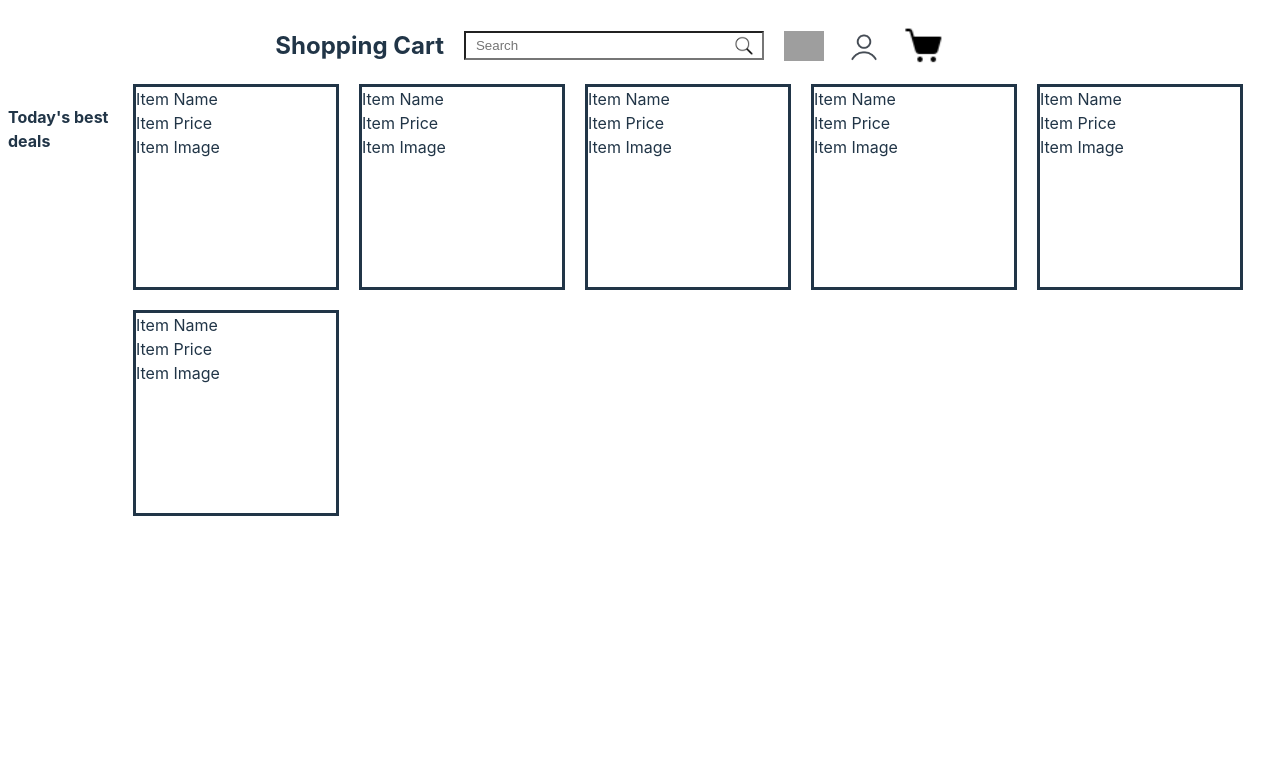
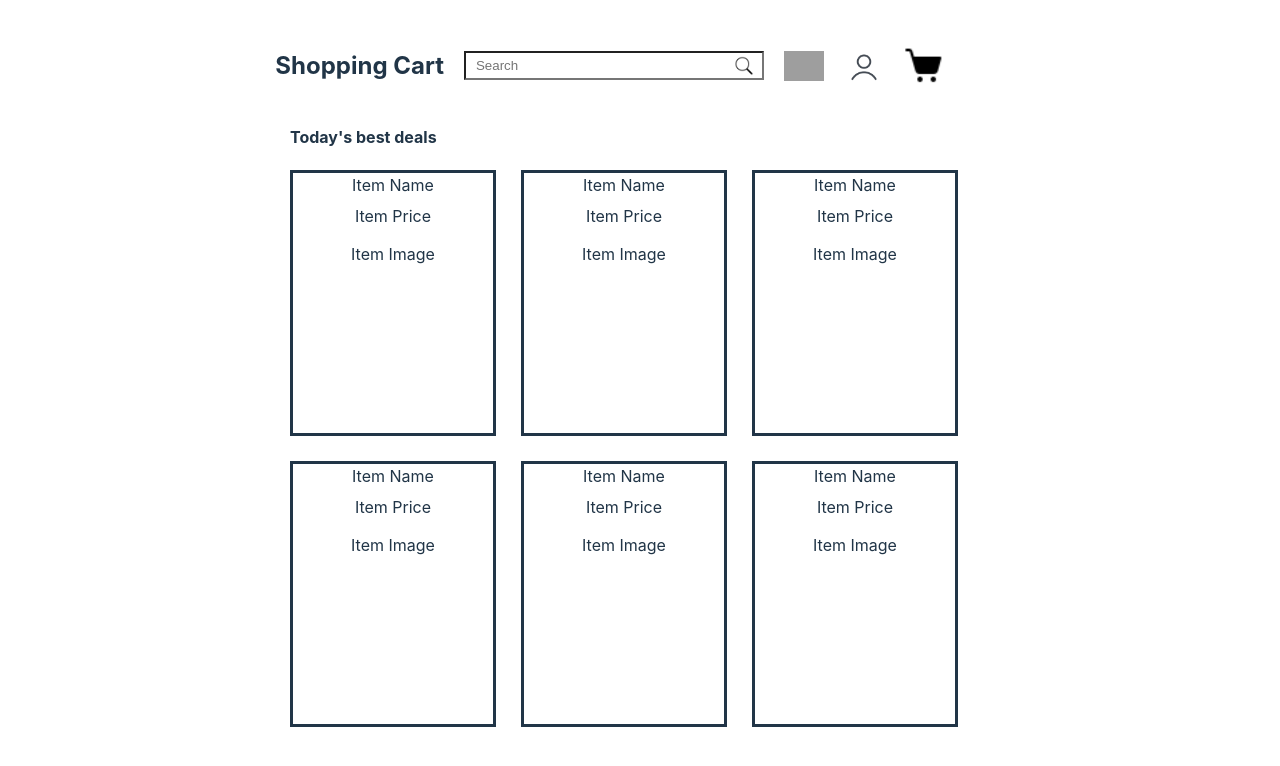
Before and after one commit to rosecodez/Shopping-Cart, a React (Vite) app: page / in a window 1280 px wide. Shown: the top 766 px of the page. Built offline with nearby package versions, Linux system fonts and the light colour scheme; grey boxes are pictures that could not be loaded.

Commit message:
Update css items

```diff
--- a/src/index.css
+++ b/src/index.css
@@ -22,14 +22,6 @@ a:hover {
   color: #535bf2;
 }
 
-body {
-  display: flex;
-  place-items: center;
-  min-width: 320px;
-  min-height: 100px;
-  justify-content: center;
-  align-items: center;
-}
 
 h1 {
   font-size: 3.2em;
@@ -76,6 +68,7 @@ button:focus-visible {
   display: flex;
   gap: 20px;
   align-items: center;
+  padding-top: 20px;
 }
 #search-container {
   display: flex;
@@ -87,18 +80,22 @@ input {
 #items{
   display: flex;
   flex-wrap: wrap;
-  gap: 20px;
+  gap: 25px;
 }
 #item {
   display: flex;
   border-style: solid;
-  height: 200px;
+  height: 260px;
   width: 200px;
   flex-direction: column;
+  align-items: center;
+  gap: 7px;
 }
 .images {
   cursor: pointer;
 }
 #best-deals-section {
   display: flex;
+  flex-direction: column;
+  width: 700px;
 }
```
